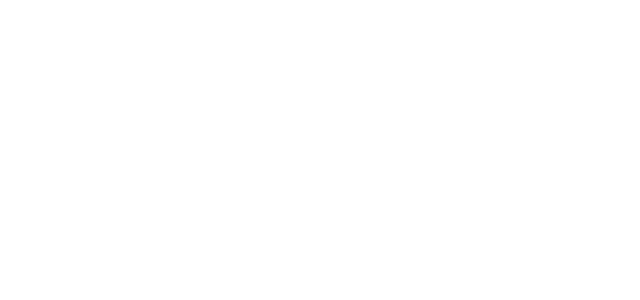
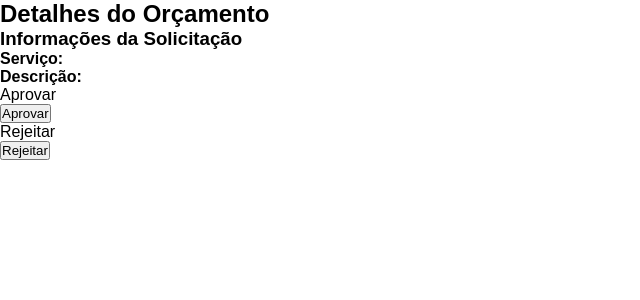
Before and after one commit to EduKaique/sistema-manutencao-angular-spring, an Angular app in the folder front-end/: page /approve-reject-panel in a window 1280 px wide. Before the commit this address led to /. Shown: the top 300 px of the page, without its empty margins (0-640 px from the left). Built offline with nearby package versions, Linux system fonts and the light colour scheme.

Commit message:
feat:nova página de aprovar-rejeitar

```diff
--- /dev/null
+++ b/front-end/src/app/features/client/request-detail-page/components/approve-reject-panel/approve-reject-panel.component.html
@@ -0,0 +1,24 @@
+<main>
+  <section>
+    <h2>Detalhes do Orçamento</h2>
+
+    <div>
+      <h3>Informações da Solicitação</h3>
+      <ul>
+
+        <li><strong>Serviço:</strong> </li>
+        <li><strong>Descrição:</strong> </li>
+
+      </ul>
+
+      <div class="approve-button">Aprovar</div>
+        <button approve>Aprovar</button>
+
+    <div class="reject-button">Rejeitar</div>
+        <button reject>Rejeitar</button>
+
+    <div></div>
+
+    </div>
+  </section>
+</main>
```
Also changed, not shown: front-end/src/app/app.routes.ts (+9 -4 lines), front-end/src/app/features/client/request-detail-page/components/approve-reject-panel/approve-reject-panel.component.ts (added, +11 -0 lines), front-end/src/app/features/client/request-detail-page/components/approve-reject-panel/approve-reject-panel.component.css (added), 1 other file (tests, documents, lock files or other folders).
